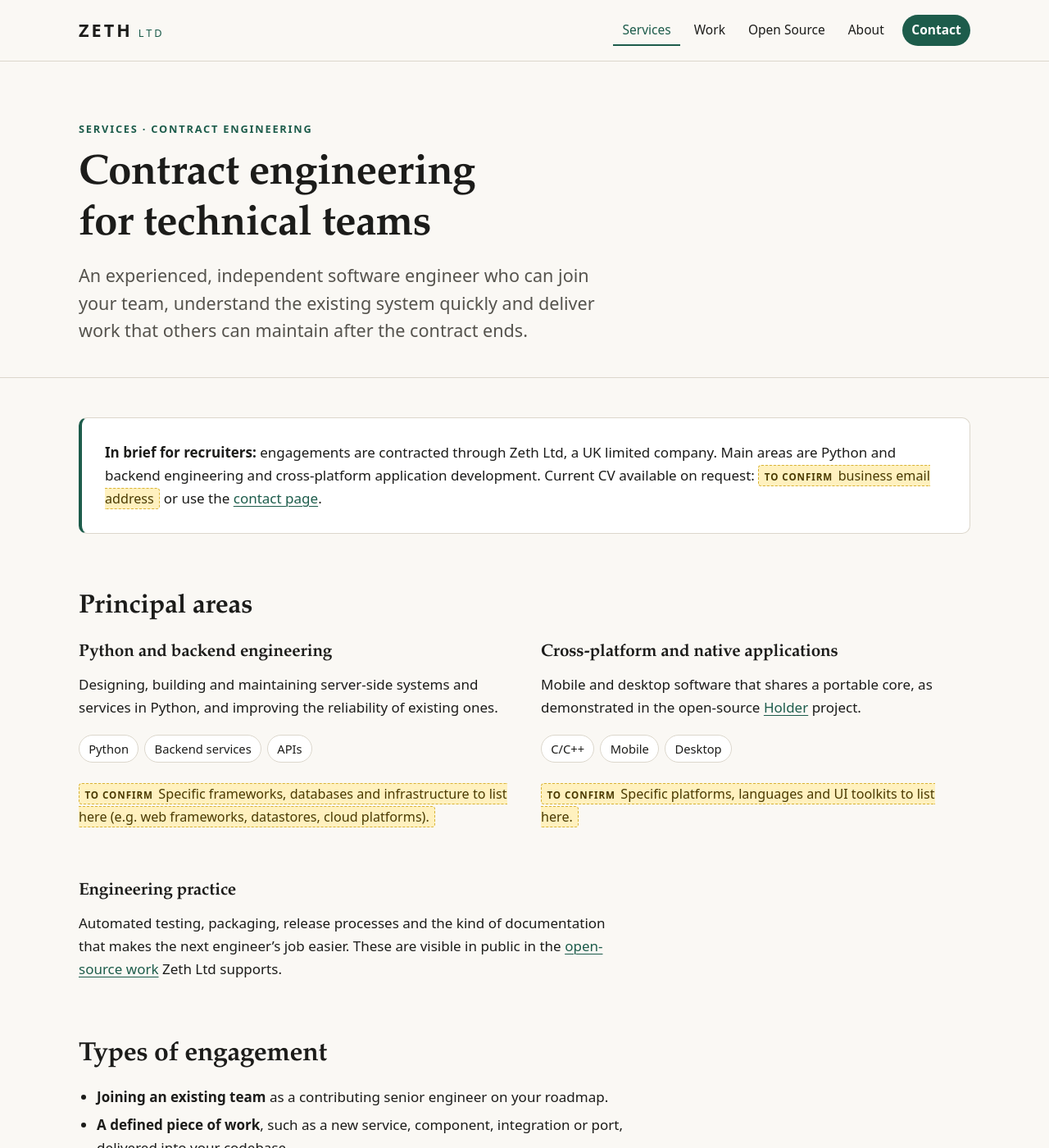
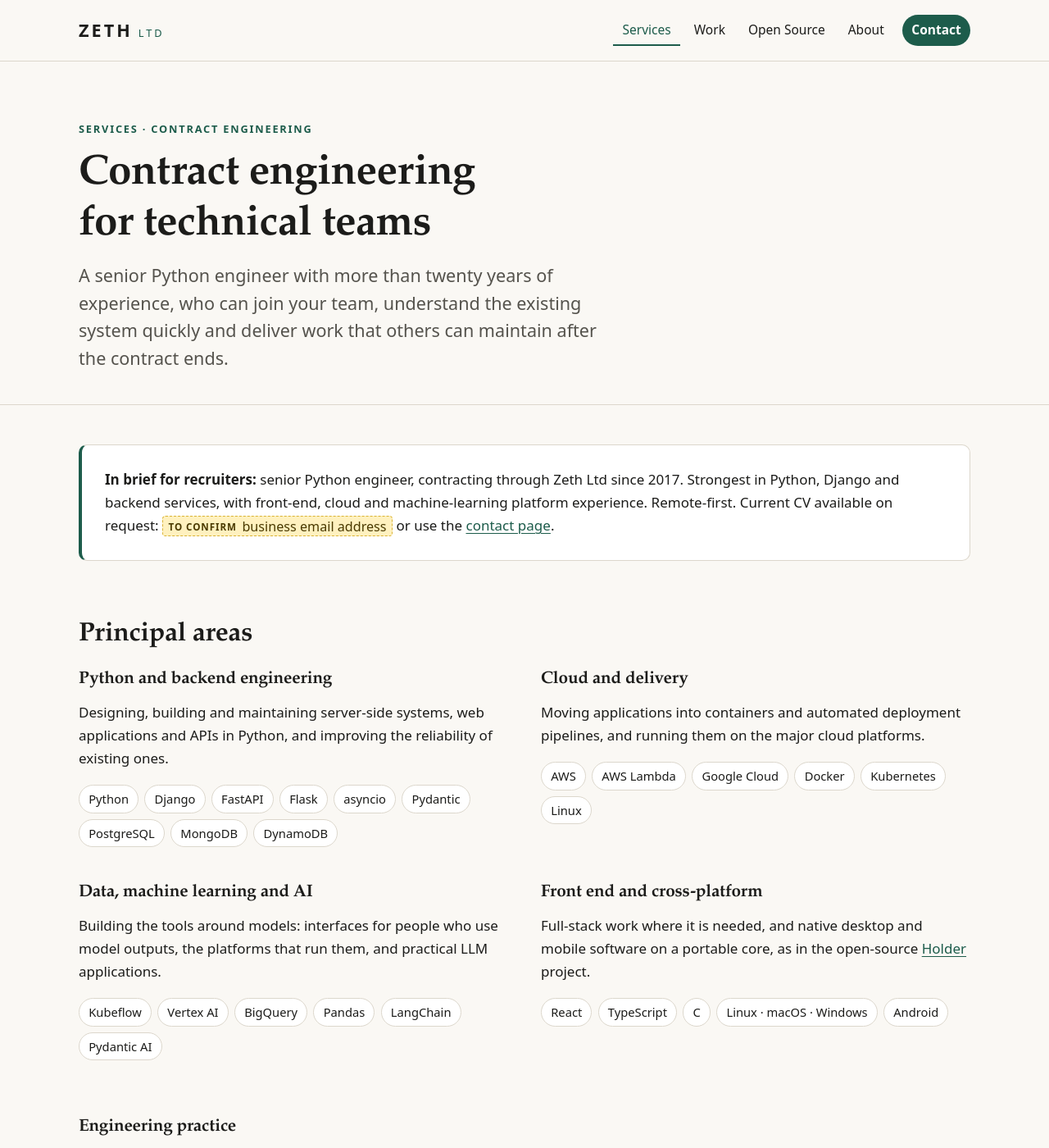
Before and after one commit to zeth/zeth.net, a Jekyll site: the page built from services/contract-engineering.md, in a window 1280 px wide and 1400 px high. Shown: the whole window at 82% size. Built offline with Jekyll 4.4.1, drawn with Linux system fonts in a browser that asks for light colours; some of the changed text lies outside the part shown.

Commit message:
Fill experience, background and community content from CV
Add anonymised experience, skills and working arrangements to Contract
Engineering; background and community involvement for Zeth and an
introduction for Jutta on About; other contributions on Open Source.

```diff
--- a/services/contract-engineering.md
+++ b/services/contract-engineering.md
@@ -4,66 +4,105 @@
 eyebrow: Services · Contract Engineering
 heading: Contract engineering for technical teams
 lede: >-
-  An experienced, independent software engineer who can join your team,
-  understand the existing system quickly and deliver work that others can
-  maintain after the contract ends.
+  A senior Python engineer with more than twenty years of experience, who
+  can join your team, understand the existing system quickly and deliver
+  work that others can maintain after the contract ends.
 description: >-
-  Contract software engineering from Zeth Ltd: Python and backend services,
-  cross-platform application engineering, testing, packaging and release.
+  Contract software engineering from Zeth Ltd: Python, Django and backend
+  services, machine-learning platforms, and cross-platform applications.
 ---
 
 {%- assign c = site.data.company -%}
 
 <div class="panel" markdown="1">
-**In brief for recruiters:** engagements are contracted through Zeth Ltd, a UK limited company. Main areas are Python and backend engineering and cross-platform application development.
+**In brief for recruiters:** senior Python engineer, contracting through Zeth Ltd since 2017. Strongest in Python, Django and backend services, with front-end, cloud and machine-learning platform experience. Remote-first.
 Current CV available on request: {% include email-link.html subject="CV request" label="request a CV" %} or use the [contact page]({{ '/contact/' | relative_url }}).
 </div>
 
 ## Principal areas
 
-<div class="split" markdown="1">
+<div class="split split--pairs" markdown="1">
 <div markdown="1">
 ### Python and backend engineering
 
-Designing, building and maintaining server-side systems and services in Python, and improving the reliability of existing ones.
+Designing, building and maintaining server-side systems, web applications and APIs in Python, and improving the reliability of existing ones.
 
 <ul class="tags">
   <li>Python</li>
-  <li>Backend services</li>
-  <li>APIs</li>
+  <li>Django</li>
+  <li>FastAPI</li>
+  <li>Flask</li>
+  <li>asyncio</li>
+  <li>Pydantic</li>
+  <li>PostgreSQL</li>
+  <li>MongoDB</li>
+  <li>DynamoDB</li>
 </ul>
-
-{% include placeholder.html text="Specific frameworks, databases and infrastructure to list here (e.g. web frameworks, datastores, cloud platforms)." %}
 </div>
 <div markdown="1">
-### Cross-platform and native applications
+### Cloud and delivery
 
-Mobile and desktop software that shares a portable core, as demonstrated in the open-source [Holder]({{ '/work/#holder' | relative_url }}) project.
+Moving applications into containers and automated deployment pipelines, and running them on the major cloud platforms.
 
 <ul class="tags">
-  <li>C/C++</li>
-  <li>Mobile</li>
-  <li>Desktop</li>
+  <li>AWS</li>
+  <li>AWS Lambda</li>
+  <li>Google Cloud</li>
+  <li>Docker</li>
+  <li>Kubernetes</li>
+  <li>Linux</li>
 </ul>
+</div>
+<div markdown="1">
+### Data, machine learning and AI
 
-{% include placeholder.html text="Specific platforms, languages and UI toolkits to list here." %}
+Building the tools around models: interfaces for people who use model outputs, the platforms that run them, and practical LLM applications.
+
+<ul class="tags">
+  <li>Kubeflow</li>
+  <li>Vertex AI</li>
+  <li>BigQuery</li>
+  <li>Pandas</li>
+  <li>LangChain</li>
+  <li>Pydantic AI</li>
+</ul>
+</div>
+<div markdown="1">
+### Front end and cross-platform
+
+Full-stack work where it is needed, and native desktop and mobile software on a portable core, as in the open-source [Holder]({{ '/work/#holder' | relative_url }}) project.
+
+<ul class="tags">
+  <li>React</li>
+  <li>TypeScript</li>
+  <li>C</li>
+  <li>Linux · macOS · Windows</li>
+  <li>Android</li>
+</ul>
 </div>
 </div>
 
 ### Engineering practice
 
-Automated testing, packaging, release processes and the kind of documentation that makes the next engineer's job easier. These are visible in public in the [open-source work]({{ '/open-source/' | relative_url }}) Zeth Ltd supports.
+Automated testing, packaging, release processes and the kind of documentation that makes the next engineer's job easier. Coaching and supporting other developers is part of the job too. Much of this is visible in public in the [open-source work]({{ '/open-source/' | relative_url }}) Zeth Ltd supports.
 
 ## Types of engagement
 
 - **Joining an existing team** as a contributing senior engineer on your roadmap.
 - **A defined piece of work**, such as a new service, component, integration or port, delivered into your codebase.
-- **Improving what already exists:** tests, build and release pipelines, performance, or paying down technical debt.
+- **Improving what already exists:** rescuing legacy systems, adding tests, build and release pipelines, performance, or paying down technical debt.
 - **Technical advice** on architecture or platform choices before you commit.
 
 ## Experience
 
-{% include placeholder.html text="Short summary of relevant professional experience: sectors, types of organisation, typical role and years of experience. Do not publish client names without permission." %}
+More than twenty years of building software, from university research systems to commercial platforms, most recently as a contractor through Zeth Ltd. Some examples, without client names:
+
+- **Machine-learning pricing tools** for the data science group of a large international retailer: a Django and React interface to AI and machine-learning pricing models, on Google Cloud with Kubernetes, Kubeflow, BigQuery and Vertex AI, working directly with end users and stakeholders.
+- **Payments for an insurer:** led the rewrite of serverless software that takes premiums and pays claims, so the business could expand to the US and EU. Python on AWS Lambda, with Flask, Stripe and a Django customer portal.
+- **Fleet management and telematics** applications with Django REST Framework and React; migrated the application to Docker and an AWS deployment pipeline, ran the monthly developer meeting and coached junior developers.
+- **Backend for a car manufacturer's smartphone app** that helps drivers manage electric-vehicle battery use.
+- **Research software** as lead developer at a UK university: tools to record, analyse, compare and publish medieval manuscript data, including an asynchronous text-collation system handling tens of millions of variants.
+- **A real-time auction system** for a UK government agency, kept in step with a live in-person auction.
 
 Selected public work, including open-source contributions, is on the [Work]({{ '/work/' | relative_url }}) and [Open Source]({{ '/open-source/' | relative_url }}) pages.
 
@@ -73,7 +112,7 @@
   <dt>Contracting entity</dt>
   <dd>{{ c.legal_name }}</dd>
   <dt>Location</dt>
-  <dd>{% include placeholder.html text="Base location, and remote / hybrid / on-site preferences" %}</dd>
+  <dd>Remote-first, UK based; on-site visits by arrangement</dd>
   <dt>Engagement terms</dt>
   <dd>{% include placeholder.html text="Typical terms, e.g. day rate or fixed scope; IR35 position if you want to state one" %}</dd>
   <dt>Availability</dt>
```
Also changed, not shown: about/index.md (+8 -5 lines), open-source/index.md (+4 -1 lines), README.md.
